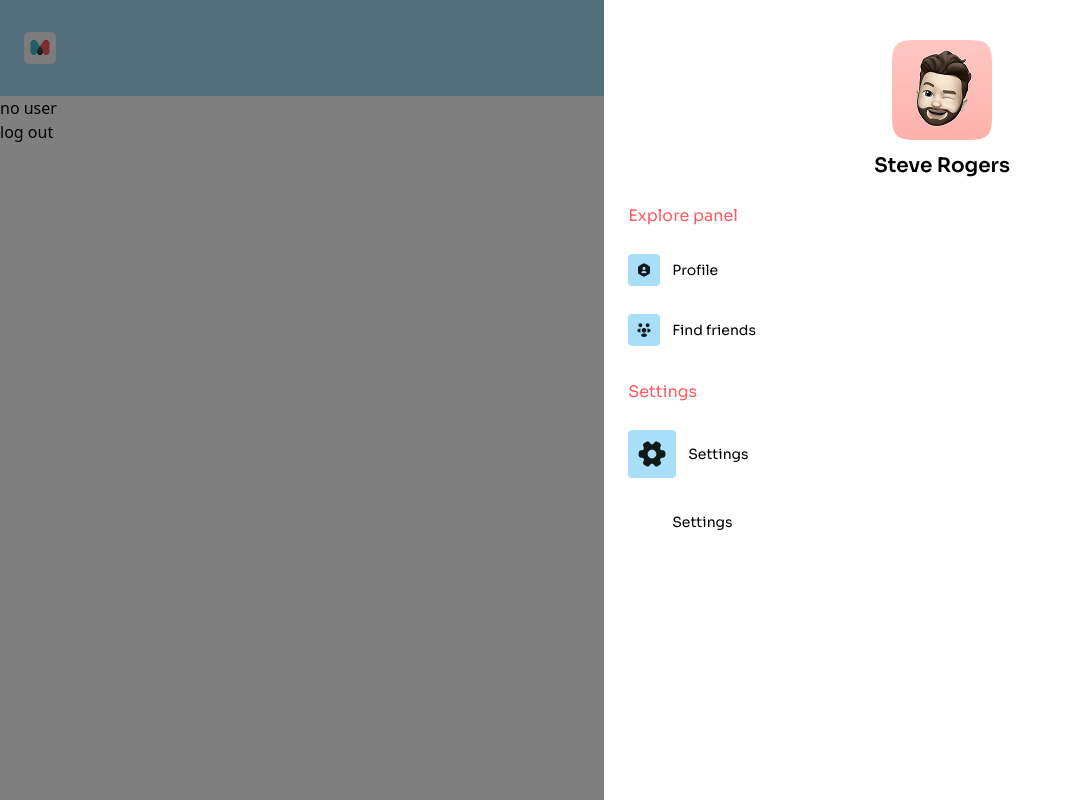
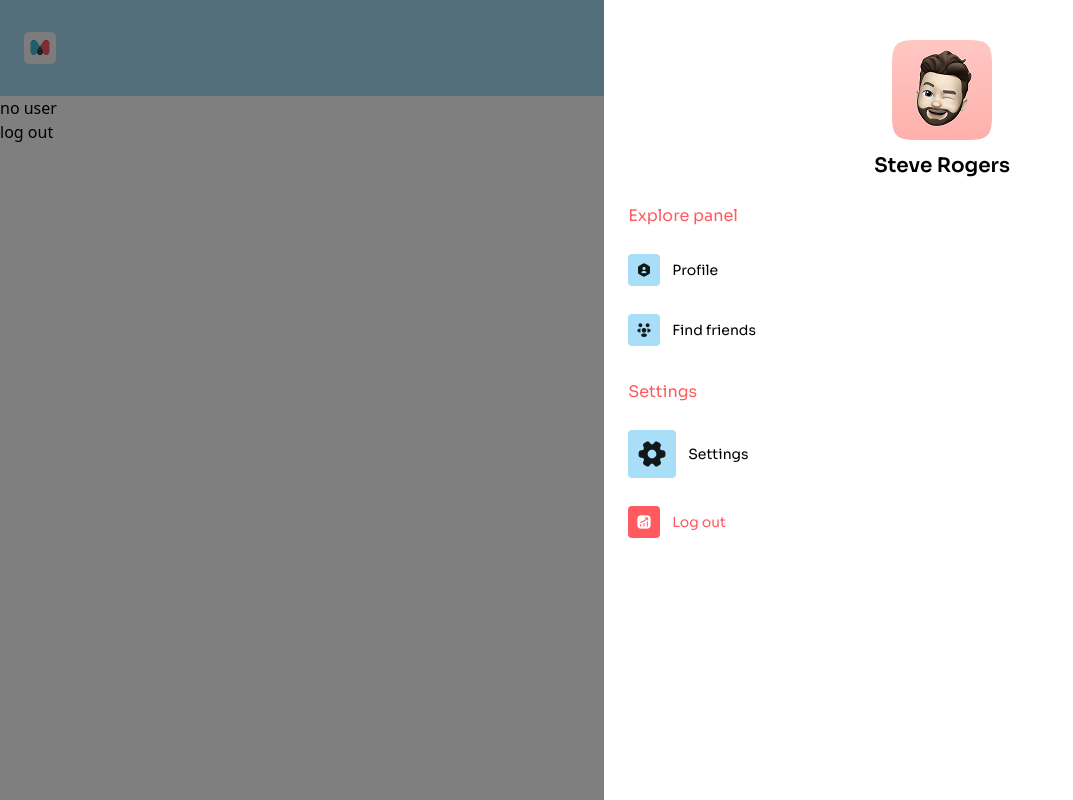
Before and after one commit to MarcioLopes451/trendish, a React (Vite) app: page /trendish/homepage in a window 1280 px wide. Both pictures are taken after a click on the button 1244 px from the left and 48 px from the top of the page. Shown: the whole page, without its empty margins (0-1073 px from the left). Built offline with nearby package versions, Linux system fonts and the light colour scheme; no server answers.

Commit message:
feat(header): Added the text color to red for the log out

```diff
--- a/src/ui/Header.tsx
+++ b/src/ui/Header.tsx
@@ -81,7 +81,13 @@ function Header() {
               linkTo="*"
               title="Settings"
             />
-            <LinkTag danger img={logOutIcon} linkTo="*" title="Settings" />
+
+            <LinkTag
+              danger={true}
+              img={logOutIcon}
+              linkTo="*"
+              title="Log out"
+            />
           </div>
         </>
       )}
--- a/src/ui/LinkTag.tsx
+++ b/src/ui/LinkTag.tsx
@@ -17,9 +17,15 @@ function LinkTag({ img, title, linkTo, danger }: LinkTagProps) {
       <img
         src={img}
         alt=""
-        className={`p-2 ${danger ? "bg-lightRed" : "bg-LightBlue"} rounded-sm`}
+        className={`p-2 ${danger ? "bg-LightRed " : "bg-LightBlue"} rounded-sm`}
       />
-      <p className="font-normal text-sm leading-4">{title}</p>
+      <p
+        className={`font-normal text-sm leading-4 ${
+          danger ? "text-LightRed" : ""
+        }`}
+      >
+        {title}
+      </p>
     </Link>
   );
 }
```
